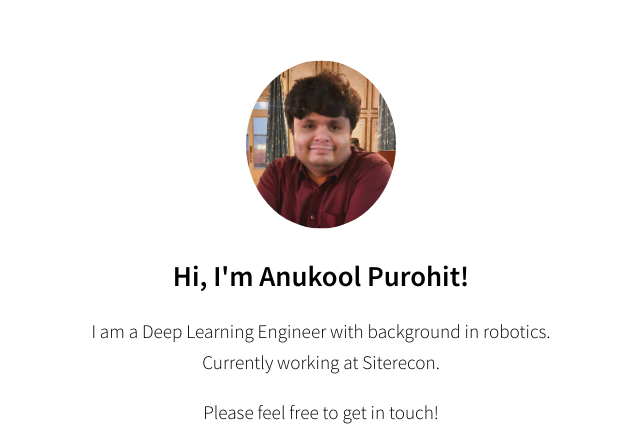
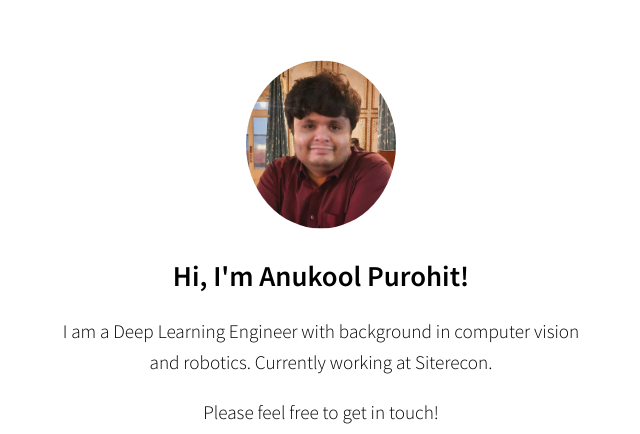
Before and after one commit to AnukoolPurohit/anukoolpurohit.github.io, a plain HTML site: page index.html in a window 1280 px wide. Shown: the part 108-542 px from the top of the page, without its empty margins (319-959 px from the left). Drawn offline with Linux system fonts and the light colour scheme; some icons are missing.

Commit message:
chore: better info

```diff
--- a/index.html
+++ b/index.html
@@ -46,7 +46,7 @@
       <!-- Text -->
       <h1>Hi, I'm Anukool Purohit!</h1>
       <p>
-        I am a Deep Learning Engineer with background in robotics. Currently working at Siterecon.
+        I am a Deep Learning Engineer with background in computer vision and robotics. Currently working at Siterecon.
       </p>
       <p>
         Please feel free to get in touch!
```
